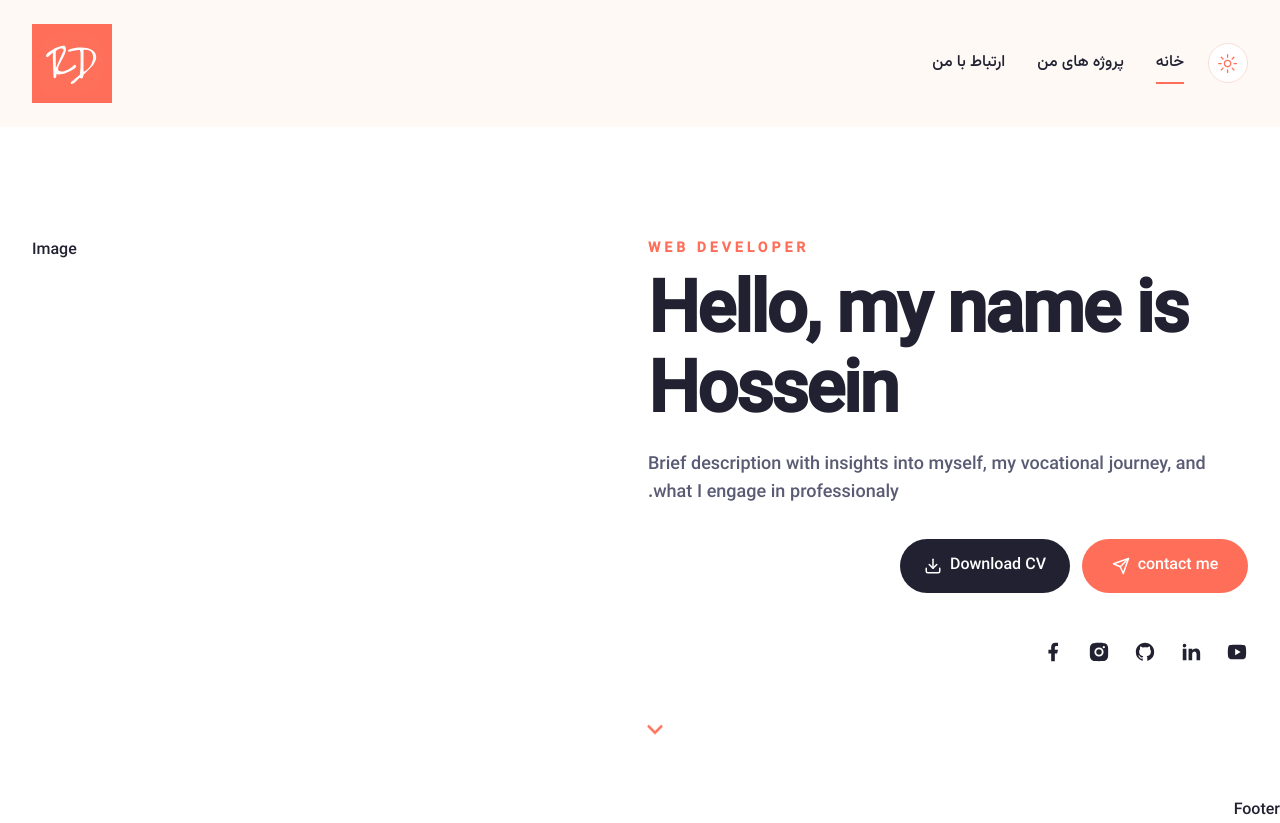
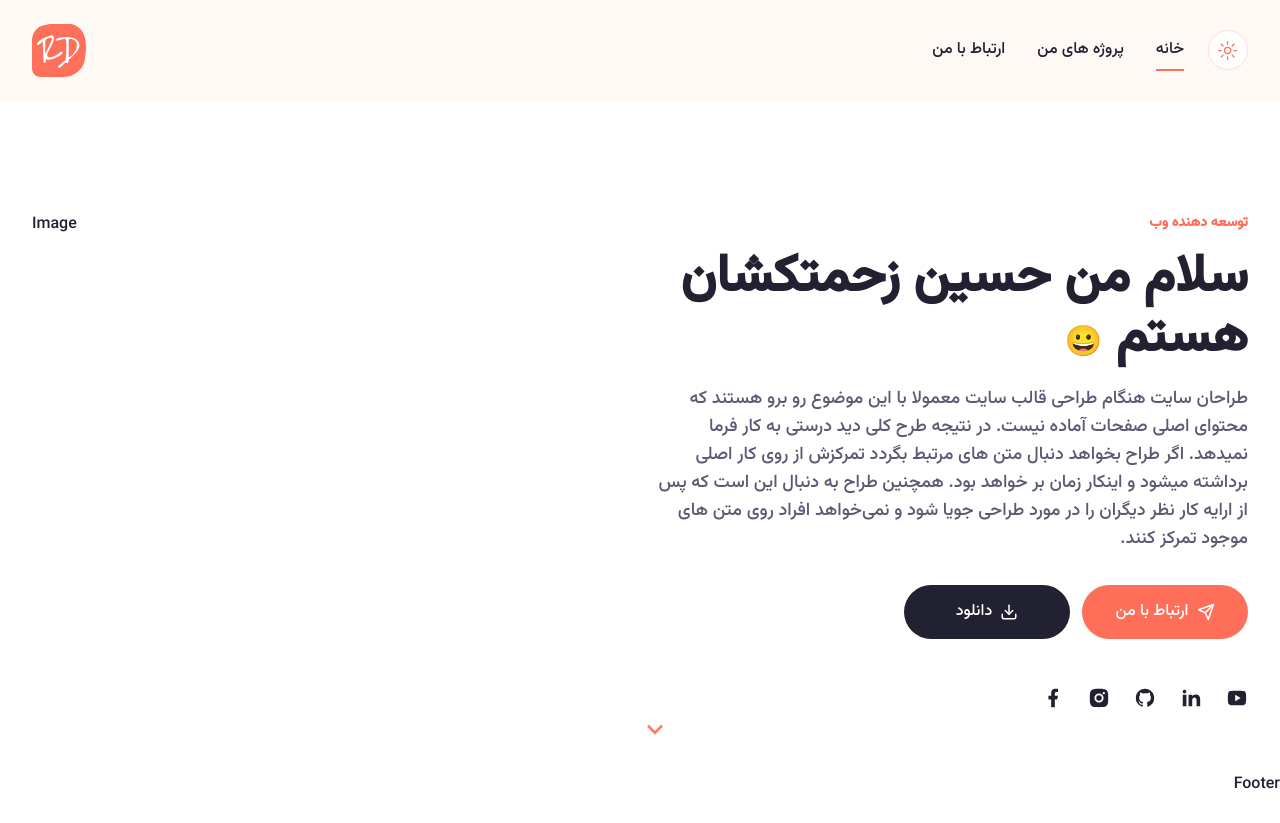
Before and after one commit to Hossein1371za/about-me-website-nextjs14-shadcn-tailwind, a Next.js app: page / in a window 1280 px wide. After the commit the page ends 800 px from the top, so only its background shows below. Built offline with nearby package versions, Linux system fonts and the light colour scheme.

Commit message:
Hero section

```diff
--- a/app/globals.css
+++ b/app/globals.css
@@ -83,7 +83,7 @@
 }
 
 .h1 {
-  @apply text-6xl xl:text-[72px] xl:leading-[80px] tracking-[-2px] font-bold;
+  @apply text-4xl xl:text-[52px] xl:leading-[60px]  font-bold;
 }
 .subtitle {
   @apply text-muted-foreground text-lg mb-8 font-light;
--- a/components/Hero.jsx
+++ b/components/Hero.jsx
@@ -18,23 +18,32 @@ const Hero = () => {
     <section className="py-12 xl:py-24 h-[84vh] xl:pt-28">
       <div className="container mx-auto">
         <div className="flex justify-between gap-x-8">
-          <div className=" flex max-w-[600px] flex-col justify-center mx-auto xl:mx-0 text-center xl:text-left">
-            <div className="text-sm uppercase font-semibold text-primary mb-4 tracking-[4px]">
-              Web Developer
+          <div className=" flex max-w-[600px] flex-col justify-center mx-auto xl:mx-0 text-center xl:text-right">
+            <div className="text-sm font-semibold text-primary mb-4">
+              توسعه دهنده وب
             </div>
-            <h1 className="h1 mb-4">Hello, my name is Hossein</h1>
+            <h1 className="h1 mb-4">
+              سلام من حسین زحمتکشان هستم{" "}
+              <span className="text-3xl">&#128512;</span>
+            </h1>
             <p className="subtitle mx-w-[490px] mx-auto xl:mx-0">
-              Brief description with insights into myself, my vocational
-              journey, and what I engage in professionaly.
+              طراحان سایت هنگام طراحی قالب سایت معمولا با این موضوع رو برو هستند
+              که محتوای اصلی صفحات آماده نیست. در نتیجه طرح کلی دید درستی به کار
+              فرما نمیدهد. اگر طراح بخواهد دنبال متن های مرتبط بگردد تمرکزش از
+              روی کار اصلی برداشته میشود و اینکار زمان بر خواهد بود. همچنین طراح
+              به دنبال این است که پس از ارایه کار نظر دیگران را در مورد طراحی
+              جویا شود و نمی‌خواهد افراد روی متن های موجود تمرکز کنند.
             </p>
             <div className="flex flex-col gap-y-3 md:flex-row  gap-x-3 mx-auto xl:mx-0 mb-12">
               <Link href="/contacts">
                 <Button className="gap-x-2">
-                  contact me <Send size={18} />
+                  <Send size={18} />
+                  ارتباط با من
                 </Button>
               </Link>
               <Button variant="secondary" className="gap-x-2">
-                Download CV <Download size={18} />
+                <Download size={18} />
+                دانلود
               </Button>
             </div>
             <Socials
--- a/components/Logo.jsx
+++ b/components/Logo.jsx
@@ -3,7 +3,7 @@ import Image from "next/image"
 const Logo = () => {
   return (
     <Link href="/">
-      <Image className="bg-primary p-2" src='/logo.svg' width={80} height={54} priority alt=""/>
+      <Image src='/logo.svg' width={54} height={54} priority alt=""/>
     </Link>
   )
 }
--- a/components/Nav.jsx
+++ b/components/Nav.jsx
@@ -13,7 +13,7 @@ const Nav = ({ containerStyles, linkStyles, underlineStyles }) => {
     <nav className={`${containerStyles}`}>
       {links.map((item, index) => (
         <Link
-          className={`capitalize ${linkStyles}`}
+          className={` ${linkStyles}`}
           key={index}
           href={item.path}
         >
```
